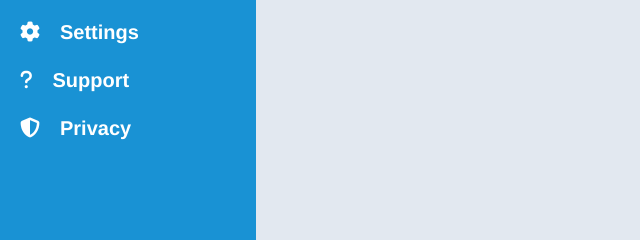
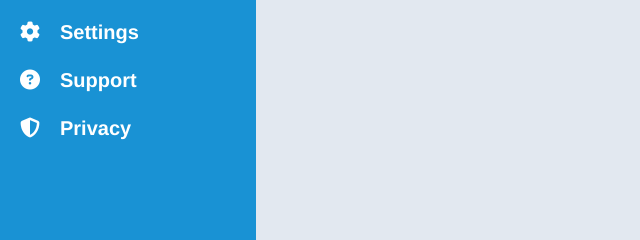
Before and after one commit to mdahamshi/top-admin, a plain HTML site: page index.html in a window 1280 px wide. Shown: the part 413-653 px from the top of the page, 0-640 px from the left. Drawn offline with Linux system fonts and the light colour scheme.

Commit message:
Perficting sidebar margins

```diff
--- a/index.html
+++ b/index.html
@@ -39,7 +39,7 @@
             <div class="sidebar-settings">
                 <ul>
                     <li class="link-item"><i class="fa-solid fa-gear"></i>Settings</li>
-                    <li class="link-item"><i class="fa-solid fa-question"></i>Support</li>
+                    <li class="link-item"><i class="fa-solid fa-circle-question"></i>Support</li>
                     <li class="link-item"><i class="fa-solid fa-shield-halved"></i>Privacy</li>
                 </ul>
             </div>
--- a/style.css
+++ b/style.css
@@ -85,12 +85,15 @@ body {
     gap: 22px;
     list-style-type: none;
 }
-.sidebar-links li > i, .sidebar-settings li > i {
-    color: white;
-    margin-right: 20px;
-}
+.sidebar-links li, .sidebar-settings li {
+    cursor: pointer;
 
 
+}
+.sidebar-links li > i, .sidebar-settings li > i {
+    width: 20px;
+    margin-right: 20px;;
+}
 .content {
     background-color: var(--sb-conent-bg);
 
```
